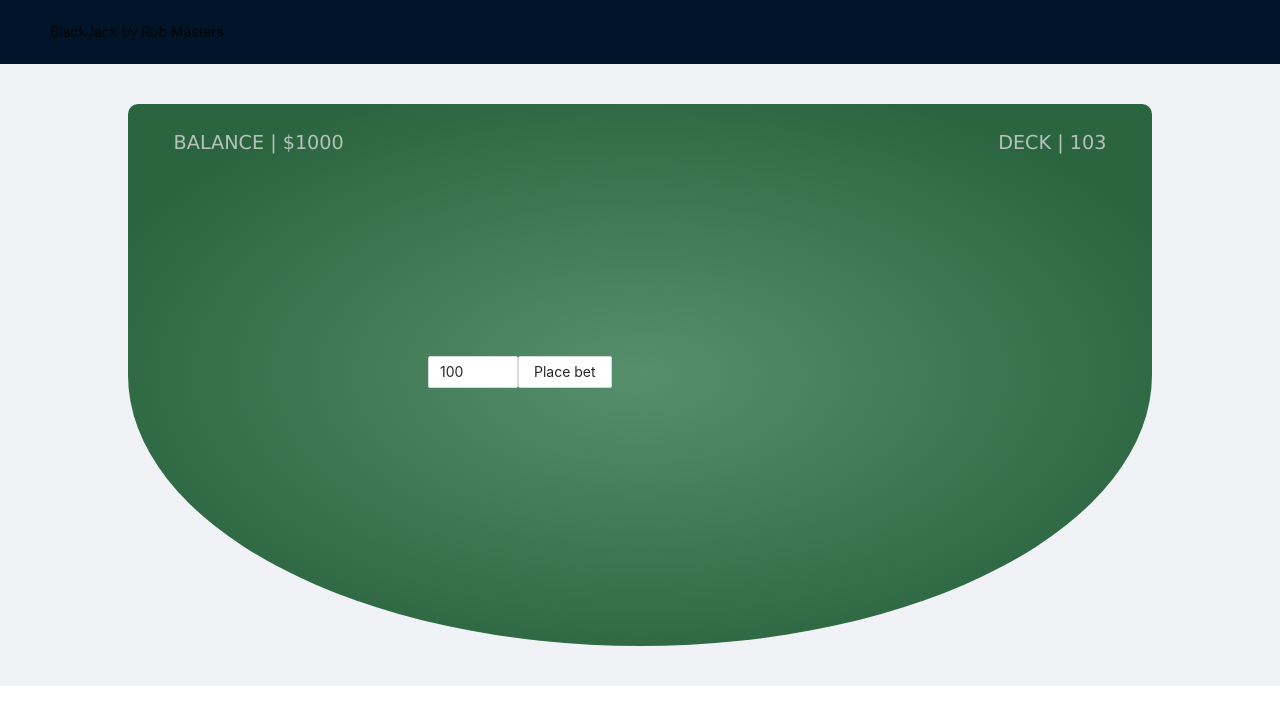
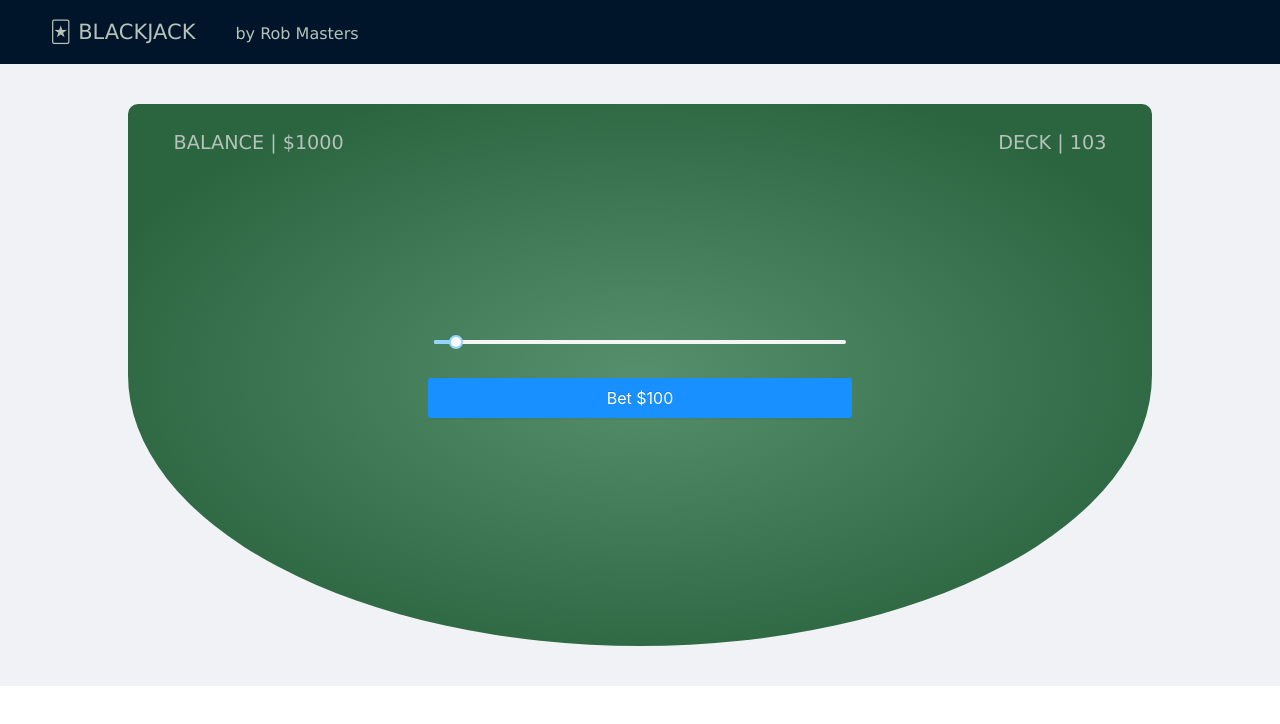
Before and after one commit to RobMasters/Blackjack, a React (Create React App) app: page / in a window 1280 px wide. Shown: the top 724 px of the page. Built offline with nearby package versions, Linux system fonts and the light colour scheme.

Commit message:
More styling tweaks - actions and game header

```diff
--- /dev/null
+++ b/src/components/BlackjackTable/BetSelect/BetSelect.style.ts
@@ -0,0 +1,7 @@
+import styled from 'styled-components';
+
+export const Wrapper = styled.div`
+  display: flex;
+  flex-direction: column;
+  gap: 20px;
+`;
--- a/src/components/BlackjackTable/BetSelect/BetSelect.tsx
+++ b/src/components/BlackjackTable/BetSelect/BetSelect.tsx
@@ -1,6 +1,8 @@
 import React, { useCallback, useState } from 'react';
-import { InputNumber, Button } from 'antd';
+import { Button, Slider } from 'antd';
 import { useGameContext } from '../../Game';
+
+import * as SC from './BetSelect.style';
 
 const BetSelect: React.FC = () => {
   const { balance, betAmount, placeBet } = useGameContext();
@@ -14,11 +16,30 @@ const BetSelect: React.FC = () => {
     setNextBet(amount);
   }, []);
 
+  let step = 10;
+  if (balance >= 500) {
+    step = 25;
+  }
+  if (balance >= 1000) {
+    step = 50;
+  }
+  if (balance >= 5000) {
+    step = 100;
+  }
+
   return (
-    <div>
-      <InputNumber value={nextBet} onChange={handleBetAmount} />
-      <Button onClick={handleBet}>Place bet</Button>
-    </div>
+    <SC.Wrapper>
+      <Slider
+        defaultValue={betAmount}
+        min={step}
+        max={balance}
+        step={step}
+        onChange={handleBetAmount}
+      />
+      <Button onClick={handleBet} type="primary" size="large">
+        {nextBet === balance ? 'All in! 🤞🏻' : `Bet $${nextBet}`}
+      </Button>
+    </SC.Wrapper>
   );
 };
 
--- a/src/components/Game/Game.style.ts
+++ b/src/components/Game/Game.style.ts
@@ -1,6 +1,22 @@
 import { Layout } from 'antd';
-import styled from 'styled-components';
+import styled, { css } from 'styled-components';
 const { Content: LayoutContent } = Layout;
+
+const titleText = css`
+  color: #b6c2ba;
+  font-family: 'Lucida Grande';
+  display: inline;
+`;
+
+export const Title = styled.h1`
+  ${titleText};
+  text-transform: uppercase;
+`;
+export const Subtitle = styled.h2`
+  margin-left: 40px;
+  ${titleText};
+  font-size: 1rem;
+`;
 
 export const Content = styled(LayoutContent)`
   padding: 40px;
--- a/src/components/Game/Game.tsx
+++ b/src/components/Game/Game.tsx
@@ -10,7 +10,10 @@ const Game: React.FC = () => {
   return (
     <GameProvider>
       <Layout>
-        <Layout.Header>BlackJack by Rob Masters</Layout.Header>
+        <Layout.Header>
+          <SC.Title>🃏 Blackjack</SC.Title>
+          <SC.Subtitle>by Rob Masters</SC.Subtitle>
+        </Layout.Header>
         <SC.Content>
           <BlackjackTable />
           <PlayerActions />
--- a/src/components/PlayerActions/PlayerActions.style.ts
+++ b/src/components/PlayerActions/PlayerActions.style.ts
@@ -1,8 +1,26 @@
-import { Space } from 'antd';
+import { Card, Space } from 'antd';
 import styled from 'styled-components';
 
-export const ActionsWrapper = styled(Space)`
+export const ActionsWrapper = styled(Card)`
+  background-color: #1f275c;
   margin-top: 20px;
+
+  .ant-card-body {
+    display: flex;
+    flex-direction: column;
+    gap: 16px;
+    padding: 0;
+  }
+`;
+
+export const PrimaryActions = styled(Space)`
   display: flex;
+  flex-direction: row;
   justify-content: center;
 `;
+
+export const SecondaryActions = styled(Space)`
+  display: flex;
+  flex-direction: row;
+  justify-content: center;
+`;
--- a/src/components/PlayerActions/PlayerActions.tsx
+++ b/src/components/PlayerActions/PlayerActions.tsx
@@ -1,6 +1,7 @@
 import React from 'react';
 import { Button, Space } from 'antd';
 import { useGameContext } from '../Game';
+import { SecondaryActions } from './PlayerActions.style';
 
 import * as SC from './PlayerActions.style';
 
@@ -31,21 +32,25 @@ const PlayerActions: React.FC = () => {
 
   return (
     <SC.ActionsWrapper>
+      <SC.PrimaryActions>
         <Button type="primary" onClick={hit} size="large">
           Hit
         </Button>
-      <Button type="primary" onClick={endHand} size="large">
+        <Button type="default" onClick={endHand} size="large">
           Stick
         </Button>
+      </SC.PrimaryActions>
       {canDoubleDown && (
+        <SC.SecondaryActions>
           <Button type="primary" onClick={doubleDown} size="large">
             Double down!
           </Button>
-      )}
           {canSplit && (
             <Button type="primary" onClick={split} size="large">
               Split
             </Button>
+          )}
+        </SC.SecondaryActions>
       )}
     </SC.ActionsWrapper>
   );
```
Lines whose indentation alone changed are shown as unchanged.
